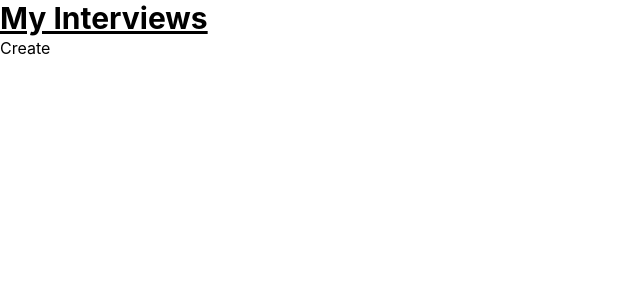
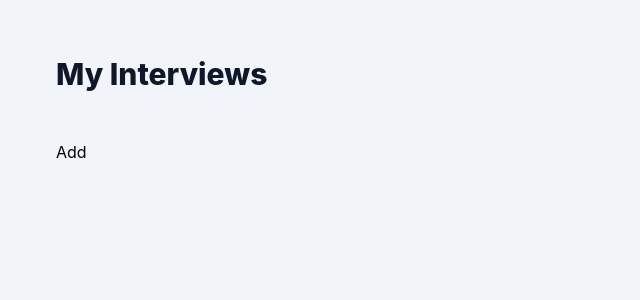
Before and after one commit to XandruDavid/job-interview-tracker, a React (Create React App) app: page / in a window 1280 px wide. Shown: the top 300 px of the page, without its empty margins (0-640 px from the left). Built offline with nearby package versions, Linux system fonts and the light colour scheme.

Commit message:
feat(style): adding some initial style

```diff
--- a/src/App.tsx
+++ b/src/App.tsx
@@ -1,12 +1,12 @@
-import React from 'react';
-import { InterviewsList } from './components/InterviewsList/InterviewsList';
+import React from "react";
+import { InterviewsList } from "./components/InterviewsList/InterviewsList";
 
 function App() {
-  return (
-    <>
-      <InterviewsList />
-    </>
-  );
+    return (
+        <div className="h-full w-full bg-slate-100">
+            <InterviewsList />
+        </div>
+    );
 }
 
 export default App;
--- a/src/components/InterviewsList/InterviewsList.tsx
+++ b/src/components/InterviewsList/InterviewsList.tsx
@@ -6,17 +6,17 @@ export const InterviewsList = () => {
     const [createNewInterview, deleteInterview] = useWorkspaceStore((state) => [state.createNewInterview, state.deleteInterview]);
 
     return (
-        <div>
-            <h1 className="text-3xl font-bold underline">
+        <div className="p-14">
+            <h1 className="mb-12 text-3xl text-slate-900 font-extrabold">
                 {workspaceName}
             </h1>
             {interviews.map((interview) => (
-                <div key={interview.id}>
+                <div key={interview.id} className="my-1 rounded-md p-3 shadow-light-xl bg-white text-slate-700">
                     {interview.id}
                     <button onClick={() => deleteInterview(interview.id)}>-</button>
                 </div>
             ))}
-            <button onClick={createNewInterview}>Create</button>
+            <button onClick={createNewInterview}>Add</button>
         </div>
     );
 };
--- a/src/index.css
+++ b/src/index.css
@@ -1,6 +1,10 @@
 @tailwind base;
 @tailwind components;
 @tailwind utilities;
+
+html, body, #root {
+  height: 100%
+}
 
 body {
   margin: 0;
--- a/tailwind.config.js
+++ b/tailwind.config.js
@@ -5,7 +5,11 @@ module.exports = {
     "./src/**/*.{js,jsx,ts,tsx}",
   ],
   theme: {
-    extend: {},
+    extend: {
+      boxShadow: {
+        'light-xl': '0 25px 50px -12px rgb(0 0 0 / 0.06)'
+      }
+    },
   },
   plugins: [],
 }
```
